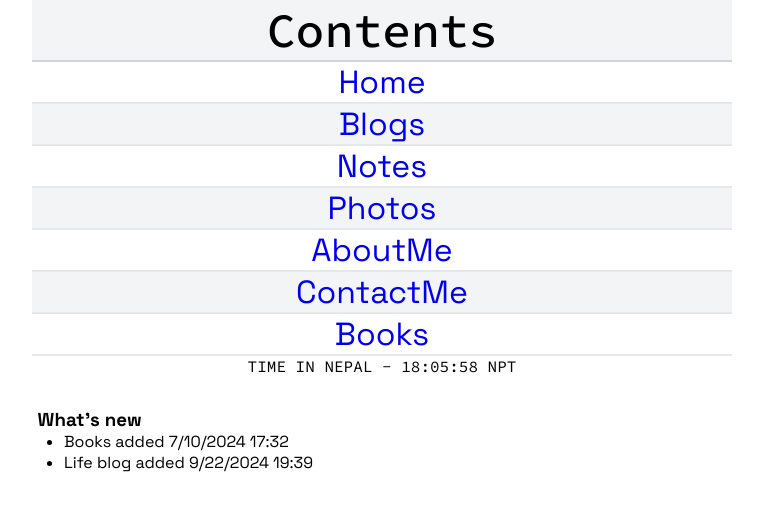
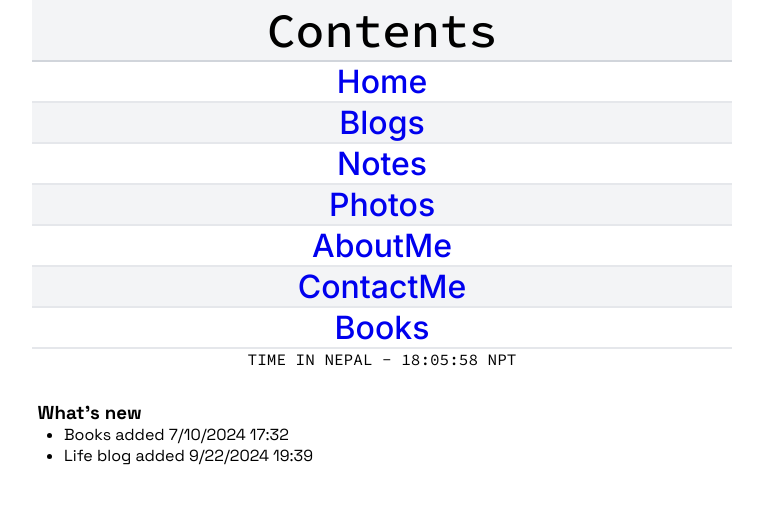
Before and after one commit to ronish-maharjan/website, a plain HTML site: page index.html in a window 1280 px wide. Shown: the whole page, without its empty margins (258-1021 px from the left). Drawn offline with Linux system fonts and the light colour scheme.

Commit message:
Update style.css

```diff
--- a/styles/style.css
+++ b/styles/style.css
@@ -42,7 +42,8 @@ img, svg{
 a{
 
     text-decoration: none;
-
+    font-family:"inter";
+    font-weight:500;
 }
 .back{
     display: flex;
```
